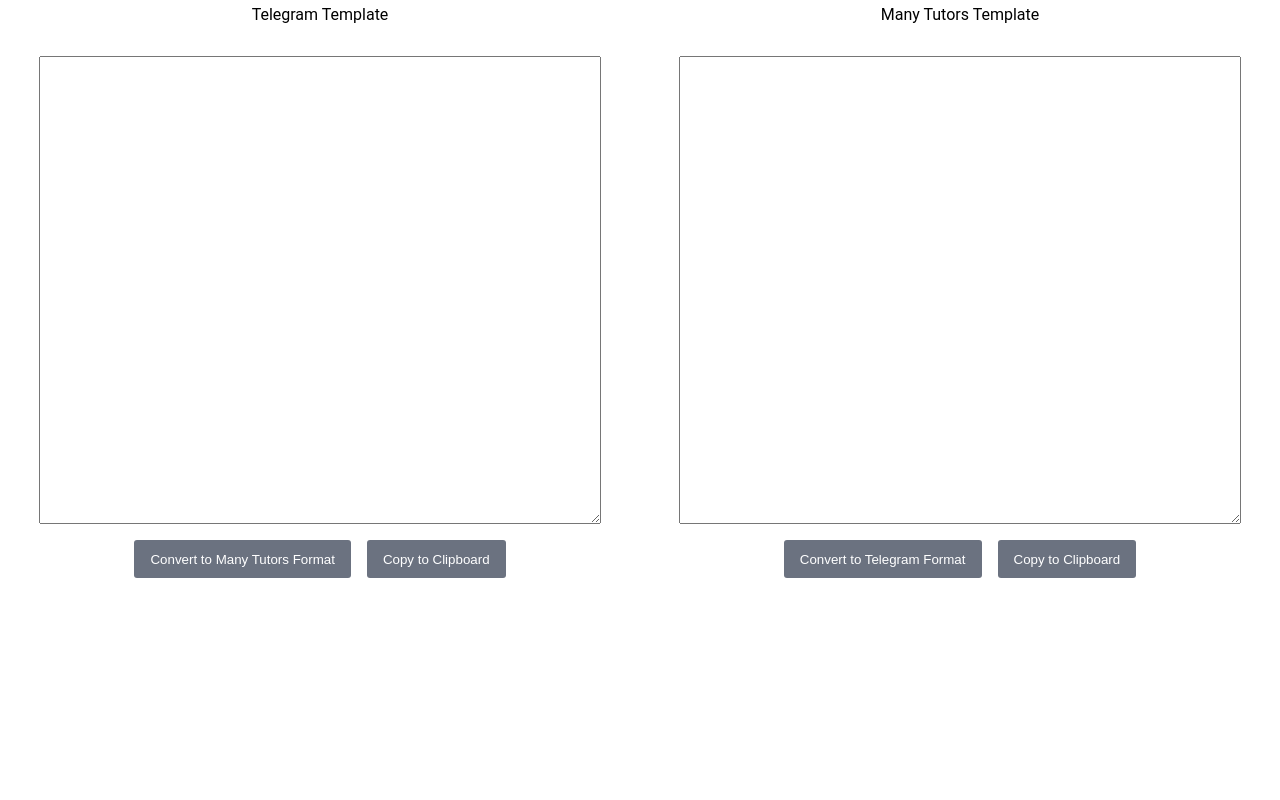
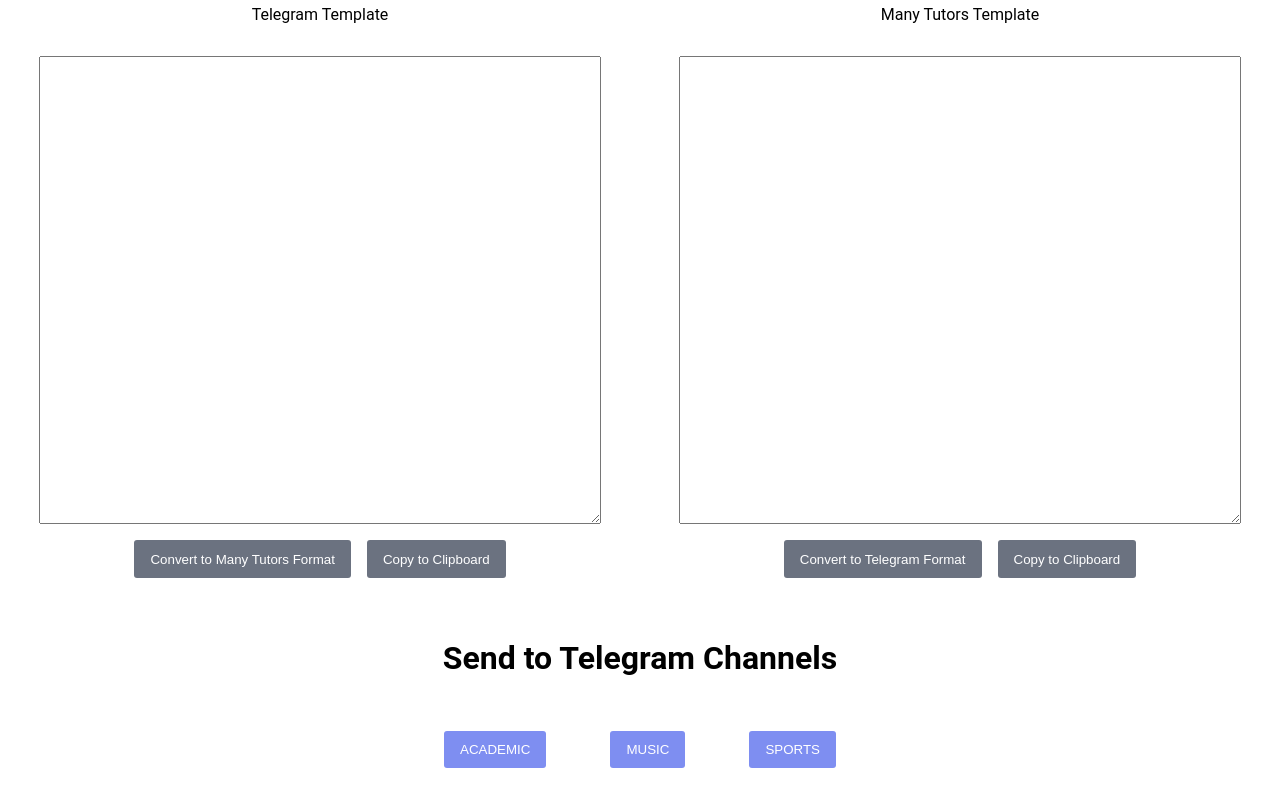
Before and after one commit to kab0o0m/PremiumTutors, a React (Vite) app: page / in a window 1280 px wide. Shown: the part 851-1651 px from the top of the page. Before the commit the page ends 1469 px from the top, so only its background shows below. Built offline with nearby package versions, Linux system fonts and the light colour scheme; no server answers.

Commit message:
added send to telegram channels

```diff
--- a/src/components/ClientProfile/ClientProfile.css
+++ b/src/components/ClientProfile/ClientProfile.css
@@ -212,7 +212,8 @@
   margin-bottom: 2rem;
 }
 
-.convert-button button {
+.convert-button button,
+.send-telegram button {
   cursor: pointer;
   padding: 0.7rem 1rem 0.7rem 1rem;
   background-color: #6B7280;
@@ -240,3 +241,19 @@
   justify-content: center;
   align-items: center;
 }
+
+.send-telegram {
+  display: flex;
+  flex-direction: column;
+  align-items: center;
+}
+
+.send-telegram button {
+  cursor: pointer;
+  padding: 0.7rem 1rem 0.7rem 1rem;
+  background-color: #7E8EF1;
+  border: 0;
+  border-radius: 3px;
+  color: #FFF;
+  margin: 2rem;
+}
--- a/src/components/ClientProfile/ClientProfile.jsx
+++ b/src/components/ClientProfile/ClientProfile.jsx
@@ -6,6 +6,7 @@ import axios from "axios";
 import { DotLoader } from "react-spinners";
 import Swal from 'sweetalert2'
 
+
 const Convert = () => {
   //Text output1 and output2 is used to generate formatted data
   const [textOutput1, setTextOutput1] = useState(" ");
@@ -13,6 +14,12 @@ const Convert = () => {
   const [copy, setCopy] = useState("Copy to Clipboard");
   const [copy2, setCopy2] = useState("Copy to Clipboard");
   const [isLoading, setIsLoading] = useState(false);
+  const botToken = import.meta.env.VITE_TEST_TOKEN;
+  const academicChannel = import.meta.env.VITE_TEST_ACADEMIC;
+  const musicChannel = import.meta.env.VITE_TEST_MUSIC;
+  const sportsChannel = import.meta.env.VITE_TEST_SPORTS;
+  const formURL = 'https://docs.google.com/forms/d/e/1FAIpQLSdvn3QkUnGl7JX8WehOuHXdl8sijfnENOLgz9pKOIPCEh388g/viewform?usp=pp_url&entry.1366584600='
+
 
   //Empty form
   const initialFormData = {
@@ -432,7 +439,7 @@ const Convert = () => {
       //Scroll to the Bottom of the page to see results
       setIsLoading(false);
       window.scrollTo({
-        top: document.documentElement.scrollHeight,
+        top: 800,
         behavior: "smooth",
       });
     } catch (error) {
@@ -466,6 +473,197 @@ const Convert = () => {
 
     setTextOutput1(teleFormat);
   };
+
+
+  const sendToAcademic = async () => {
+    const academicId = academicChannel; // Add your Telegram chat ID here
+    const message = textOutput1;
+    const extractedCode = extractCode(textOutput1);
+
+    if ((extractedCode.match(/\d/g) || []).length < 3) {
+      Swal.fire({
+        title: "Check your Case Code!",
+        text: 'Failed to send message to Telegram channel!',
+        icon: 'error',
+        confirmButtonText: 'Okay'
+      });
+      return;
+    }
+
+    const inlineButton = {
+      inline_keyboard: [
+        [
+          {
+            text: "Apply Here",
+            url: `${formURL}` + extractedCode
+          },
+          {
+            text: "Filter Assignments",
+            url: "https://t.me/PremiumTutorsAssignmentBot?start="
+          }
+        ]
+      ]
+    };
+
+    try {
+      await axios.post(`https://api.telegram.org/bot${botToken}/sendMessage`, {
+      chat_id: academicId,
+      text: message,
+      parse_mode: "HTML",
+      disable_web_page_preview: true,
+      reply_markup: JSON.stringify(inlineButton)
+    });
+      Swal.fire({
+        title: 'Success',
+        text: 'Message sent to Telegram channel!',
+        icon: 'success',
+        confirmButtonText: 'Cool'
+      });
+    } catch (error) {
+      console.error("Error sending message to Telegram:", error);
+      Swal.fire({
+        title: error.message,
+        text: 'Failed to send message to Telegram channel!',
+        icon: 'error',
+        confirmButtonText: 'Okay'
+      });
+    }
+  };
+
+  const sendToMusic = async () => {
+    const academicId = academicChannel;
+    const musicId = musicChannel; // Add your Telegram chat ID here
+    const message = textOutput1;
+    const extractedCode = extractCode(textOutput1);
+
+    if ((extractedCode.match(/\d/g) || []).length < 3) {
+      Swal.fire({
+        title: "Check your Case Code!",
+        text: 'Failed to send message to Telegram channel!',
+        icon: 'error',
+        confirmButtonText: 'Okay'
+      });
+      return;
+    }
+
+    const inlineButton = {
+      inline_keyboard: [
+        [
+          {
+            text: "Apply Here",
+            url: `${formURL}` + extractedCode
+          },
+          {
+            text: "Filter Assignments",
+            url: "https://t.me/PremiumTutorsAssignmentBot?start="
+          }
+        ]
+      ]
+    };
+
+    try {
+      await axios.post(`https://api.telegram.org/bot${botToken}/sendMessage`, {
+      chat_id: academicId,
+      text: message,
+      parse_mode: "HTML",
+      disable_web_page_preview: true,
+      reply_markup: JSON.stringify(inlineButton)
+    });
+    await axios.post(`https://api.telegram.org/bot${botToken}/sendMessage`, {
+      chat_id: musicId,
+      text: message,
+      parse_mode: "HTML",
+      disable_web_page_preview: true,
+      reply_markup: JSON.stringify(inlineButton)
+    });
+
+      Swal.fire({
+        title: 'Success',
+        text: 'Message sent to Telegram channel!',
+        icon: 'success',
+        confirmButtonText: 'Cool'
+      });
+    } catch (error) {
+      console.error("Error sending message to Telegram:", error);
+      Swal.fire({
+        title: error.message,
+        text: 'Failed to send message to Telegram channel!',
+        icon: 'error',
+        confirmButtonText: 'Okay'
+      });
+    }
+
+
+  };
+
+  const sendToSports = async () => {
+    const academicId = academicChannel; // Add your Telegram chat ID here
+    const sportsId = sportsChannel;
+    const message = textOutput1;
+    const extractedCode = extractCode(textOutput1);
+
+    if ((extractedCode.match(/\d/g) || []).length < 3) {
+      Swal.fire({
+        title: "Check your Case Code!",
+        text: 'Failed to send message to Telegram channel!',
+        icon: 'error',
+        confirmButtonText: 'Okay'
+      });
+      return;
+    }
+
+    const inlineButton = {
+      inline_keyboard: [
+        [
+          {
+            text: "Apply Here",
+            url: `${formURL}` + extractedCode
+          },
+          {
+            text: "Filter Assignments",
+            url: "https://t.me/PremiumTutorsAssignmentBot?start="
+          }
+        ]
+      ]
+    };
+
+    try {
+      await axios.post(`https://api.telegram.org/bot${botToken}/sendMessage`, {
+      chat_id: academicId,
+      text: message,
+      parse_mode: "HTML",
+      disable_web_page_preview: true,
+      reply_markup: JSON.stringify(inlineButton)
+    });
+    await axios.post(`https://api.telegram.org/bot${botToken}/sendMessage`, {
+      chat_id: sportsId,
+      text: message,
+      parse_mode: "HTML",
+      disable_web_page_preview: true,
+      reply_markup: JSON.stringify(inlineButton)
+    });
+      Swal.fire({
+        title: 'Success',
+        text: 'Message sent to Telegram channel!',
+        icon: 'success',
+        confirmButtonText: 'Cool'
+      });
+    } catch (error) {
+      console.error("Error sending message to Telegram:", error);
+      Swal.fire({
+        title: error.message,
+        text: 'Failed to send message to Telegram channel!',
+        icon: 'error',
+        confirmButtonText: 'Okay'
+      });
+    }
+  };
+
+  const extractCode = (message) => {
+    const codePattern = /Code:\s(\w+)/;
+    const match = message.match(codePattern);
+    return match ? match[1] : null;
+  }
 
   return (
     <div className="convert">
@@ -714,6 +912,7 @@ const Convert = () => {
               >
                 {copy}
               </button>
+
             </div>
           </div>
         </div>
@@ -747,6 +946,22 @@ const Convert = () => {
           </div>
         </div>
       </div>
+
+      <div className="send-telegram">
+        <h1>Send to Telegram Channels</h1>
+        <div className="channel">
+          <button onClick={sendToAcademic}>
+            ACADEMIC
+          </button>
+          <button onClick={sendToMusic}>
+            MUSIC
+          </button>
+          <button onClick={sendToSports}>
+            SPORTS
+          </button>
+        </div>
+
+      </div>
     </div>
   );
 };
```
Also changed, not shown: src/Fees.jsx (indentation only), 1 other file (tests, documents, lock files or other folders).
